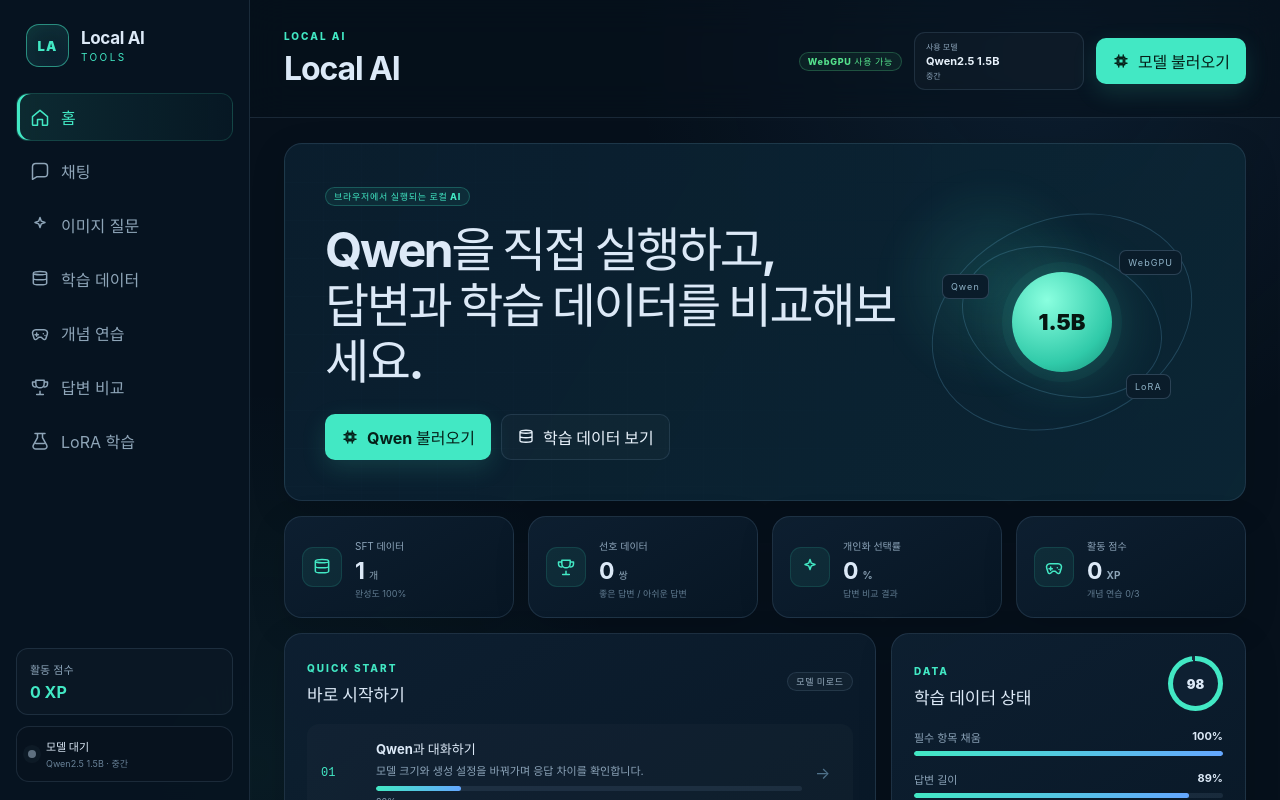
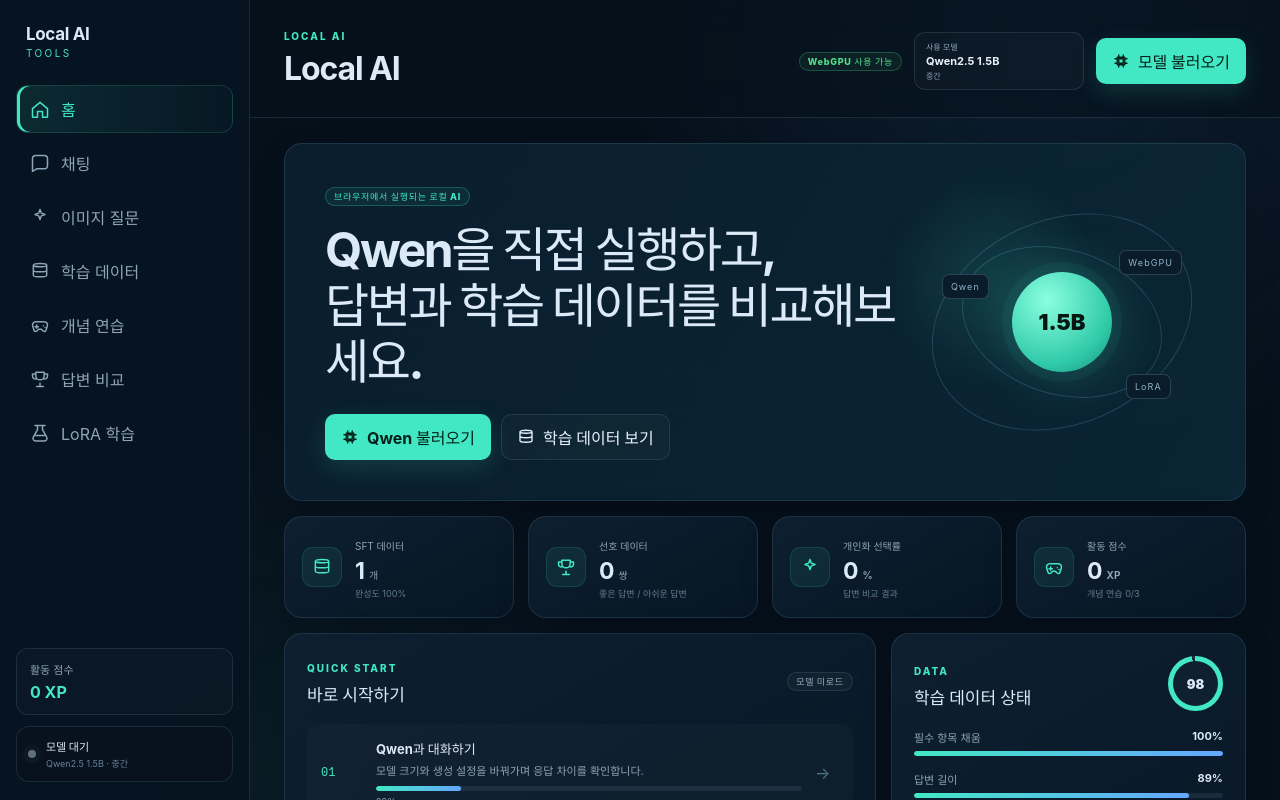
Before and after one commit to steo410/ai_aca, a React (Vite) app: page / in a window 1280 px wide. Shown: the top 800 px of the page. Built offline with nearby package versions, Linux system fonts and the light colour scheme; what @mlc-ai/web-llm would draw is missing.

Commit message:
Remove LA brand mark

```diff
--- a/src/components/Sidebar.jsx
+++ b/src/components/Sidebar.jsx
@@ -16,7 +16,6 @@
   return (
     <aside className="sidebar">
       <div className="brand">
-        <div className="brand-mark">LA</div>
         <div><strong>Local AI</strong><span>TOOLS</span></div>
       </div>
       <nav className="nav-list">
```
